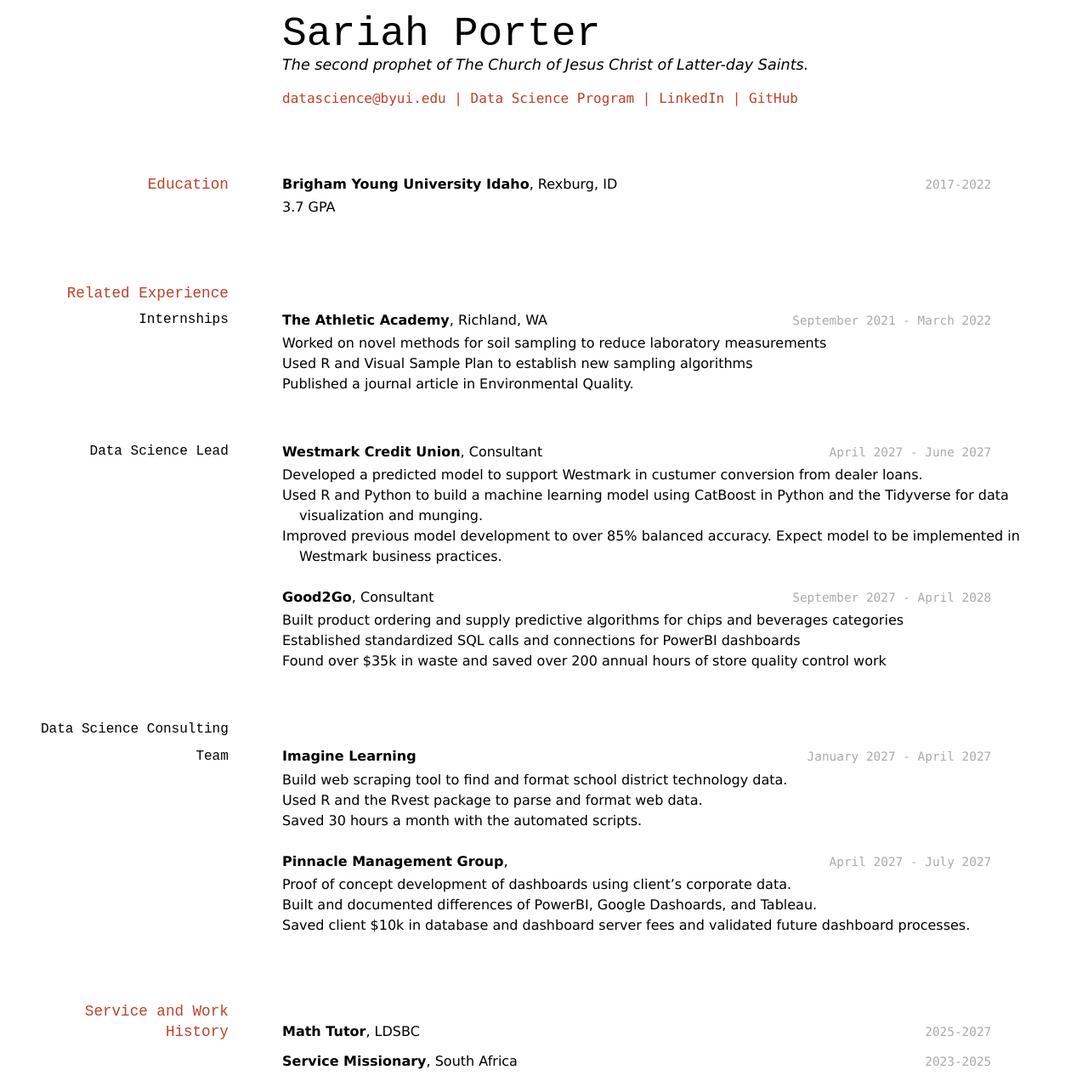
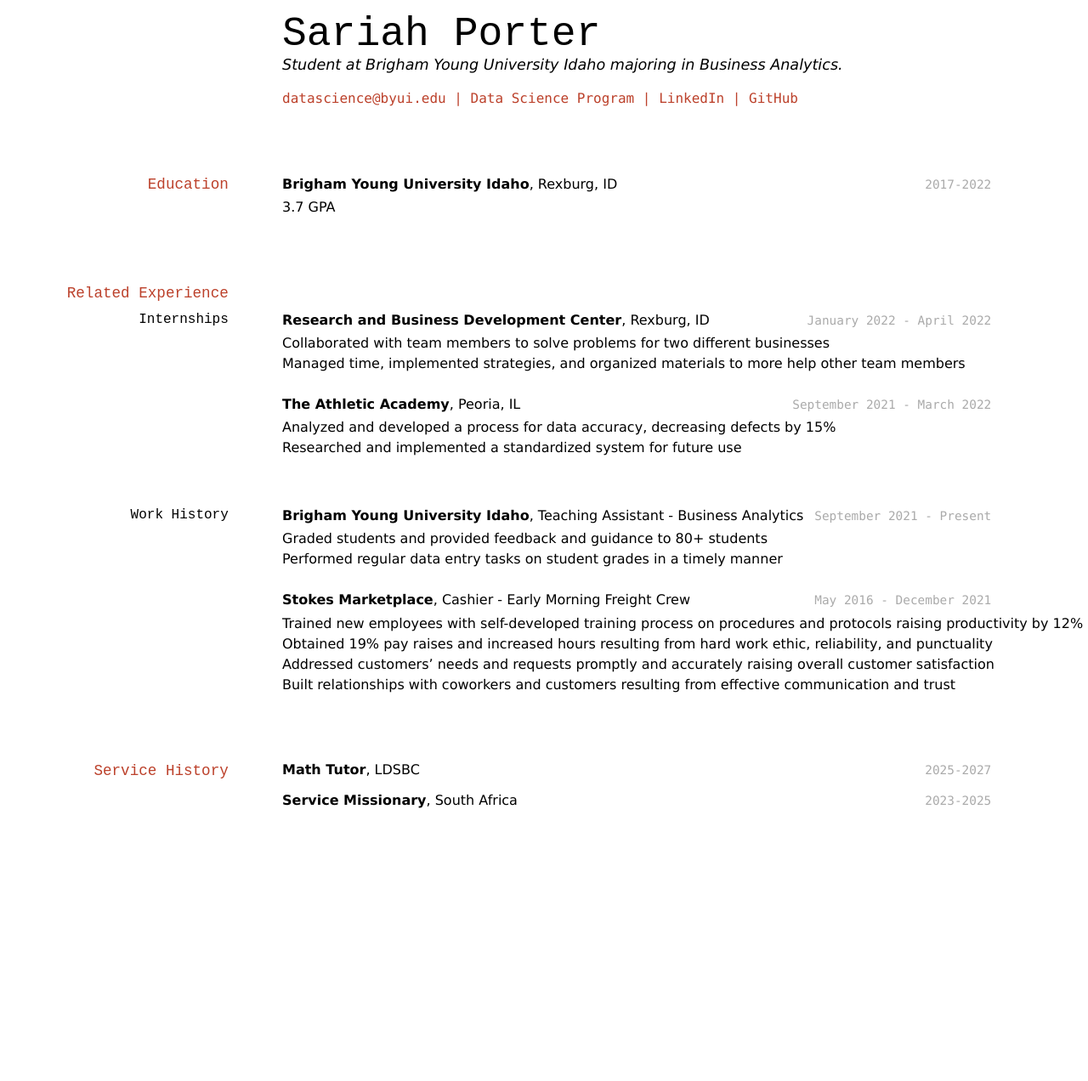
Before and after one commit to byuids-resumes/sporter_resume, a Jekyll site: the page built from docs/index.md, in a window 1280 px wide. Shown: the whole page at 85% size. Built offline with Jekyll 4.4.1, drawn with Linux system fonts in a browser that asks for light colours; after the commit the page ends 965 px from its top, so only the background shows below that.

Commit message:
More Resume Updates

```diff
--- a/docs/index.md
+++ b/docs/index.md
@@ -3,7 +3,7 @@ layout: cv
 title: Sariah Porter's Resume
 ---
 # Sariah Porter
-The second prophet of The Church of Jesus Christ of Latter-day Saints.
+Student at Brigham Young University Idaho majoring in Business Analytics.
 
 <div id="webaddress">
 <a href="datascience@byui.edu">datascience@byui.edu</a>
@@ -25,47 +25,35 @@ __Brigham Young University Idaho__, Rexburg, ID
 
 ### Internships
 
+`January 2022 - April 2022`
+__Research and Business Development Center__, Rexburg, ID
+
+- Collaborated with team members to solve problems for two different businesses
+- Managed time, implemented strategies, and organized materials to more help other team members
+
 `September 2021 - March 2022`
-__The Athletic Academy__, Richland, WA
+__The Athletic Academy__, Peoria, IL
 
-- Worked on novel methods for soil sampling to reduce laboratory measurements
-- Used R and Visual Sample Plan to establish new sampling algorithms
-- Published a journal article in Environmental Quality.
+- Analyzed and developed a process for data accuracy, decreasing defects by 15%
+- Researched and implemented a standardized system for future use
 
-### Data Science Lead
+### Work History
 
-`April 2027 - June 2027`
-__Westmark Credit Union__, Consultant
+`September 2021 - Present`
+__Brigham Young University Idaho__, Teaching Assistant - Business Analytics
 
-- Developed a predicted model to support Westmark in custumer conversion from dealer loans.
-- Used R and Python to build a machine learning model using CatBoost in Python and the Tidyverse for data visualization and munging.
-- Improved previous model development to over 85% balanced accuracy. Expect model to be implemented in Westmark business practices.
+- Graded students and provided feedback and guidance to 80+ students
+- Performed regular data entry tasks on student grades in a timely manner
 
-`September 2027 - April 2028`
-__Good2Go__, Consultant
+`May 2016 - December 2021`
+__Stokes Marketplace__, Cashier - Early Morning Freight Crew
 
-- Built product ordering and supply predictive algorithms for chips and beverages categories
-- Established standardized SQL calls and connections for PowerBI dashboards
-- Found over $35k in waste and saved over 200 annual hours of store quality control work
+- Trained new employees with self-developed training process on procedures and protocols raising productivity by 12%
+- Obtained 19% pay raises and increased hours resulting from hard work ethic, reliability, and punctuality
+- Addressed customers' needs and requests promptly and accurately raising overall customer satisfaction
+- Built relationships with coworkers and customers resulting from effective communication and trust
 
-### Data Science Consulting Team
-
-`January 2027 - April 2027`
-__Imagine Learning__
-
-- Build web scraping tool to find and format school district technology data.
-- Used R and the Rvest package to parse and format web data.
-- Saved 30 hours a month with the automated scripts.
-
-`April 2027 - July 2027`
-__Pinnacle Management Group__,
-
-- Proof of concept development of dashboards using client's corporate data.
-- Built and documented differences of PowerBI, Google Dashoards, and Tableau.
-- Saved client $10k in database and dashboard server fees and validated future dashboard processes.
-
-
-## Service and Work History
+## Service History
 
 `2025-2027`
 __Math Tutor__, LDSBC
```
